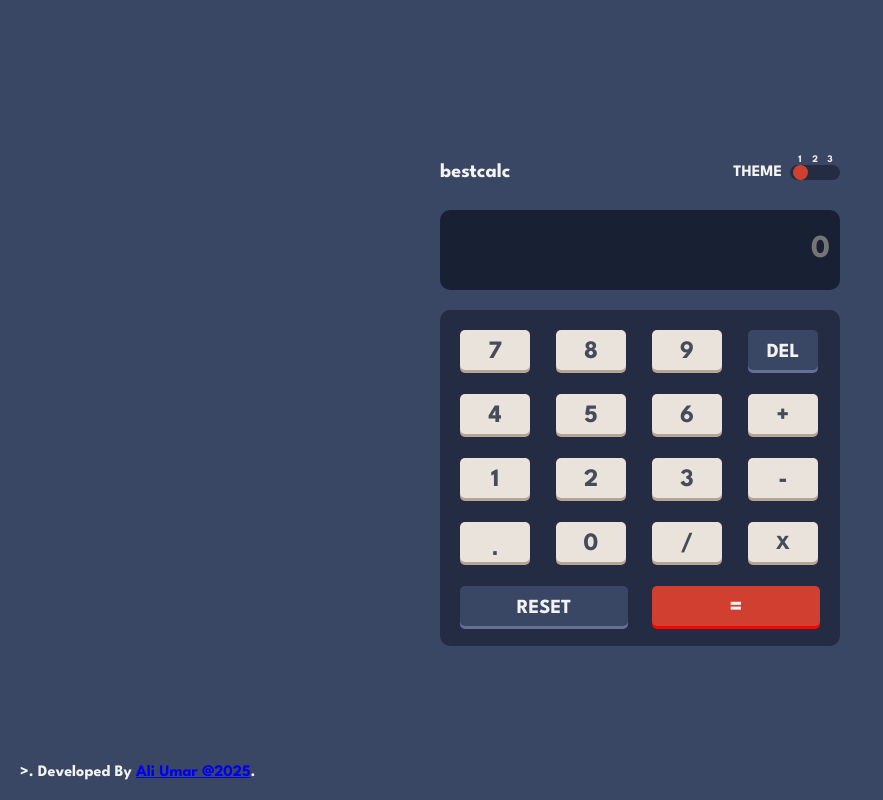
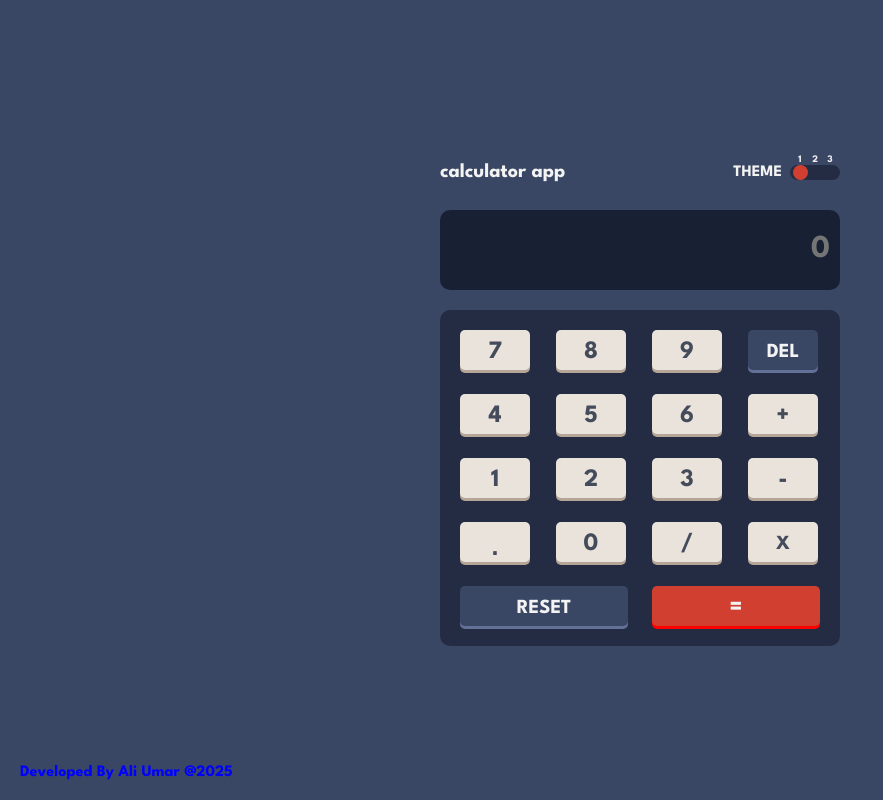
Before and after one commit to aliumar123178/download-ymihon, a plain HTML site: page index.html in a window 1280 px wide. Shown: the whole page, without its empty margins (0-883 px from the left). Drawn offline with Linux system fonts and the light colour scheme.

Commit message:
Updated calculator styling and script

```diff
--- a/index.html
+++ b/index.html
@@ -15,12 +15,12 @@
     <link rel="manifest" href="manifest.json">
     <link rel="stylesheet" href="style.css" type="text/css" />
 
-    <title>Ali Umar Calculator </title>
+    <title>Ali Umar Calcapp </title>
   </head>
   <body class="blue">
     <main>
       <section id="header">
-        <p>bestcalc </p>
+        <p>Calculator  App </p>
 
         <div class="themeCont">
           <label for="theme">Theme</label>
@@ -92,12 +92,8 @@
     <footer>
       <div class="attribution">
 
-        >. developed by
-        <a
-          href="https://github.com/aliumar123178/calculator-by-ali"
-          target="_blank"
-          >Ali umar @2025</a
-        >.
+         developed by    Ali umar @2025
+
       </div>
     </footer>
     <script src="script.js"></script>
--- a/style.css
+++ b/style.css
@@ -374,5 +374,14 @@ footer {
 @media (max-width: 426px) {
   footer {
 
+    text-align: center;
+
+
   }
 }
+.attribution{
+
+  color: blue;
+
+
+}
```
